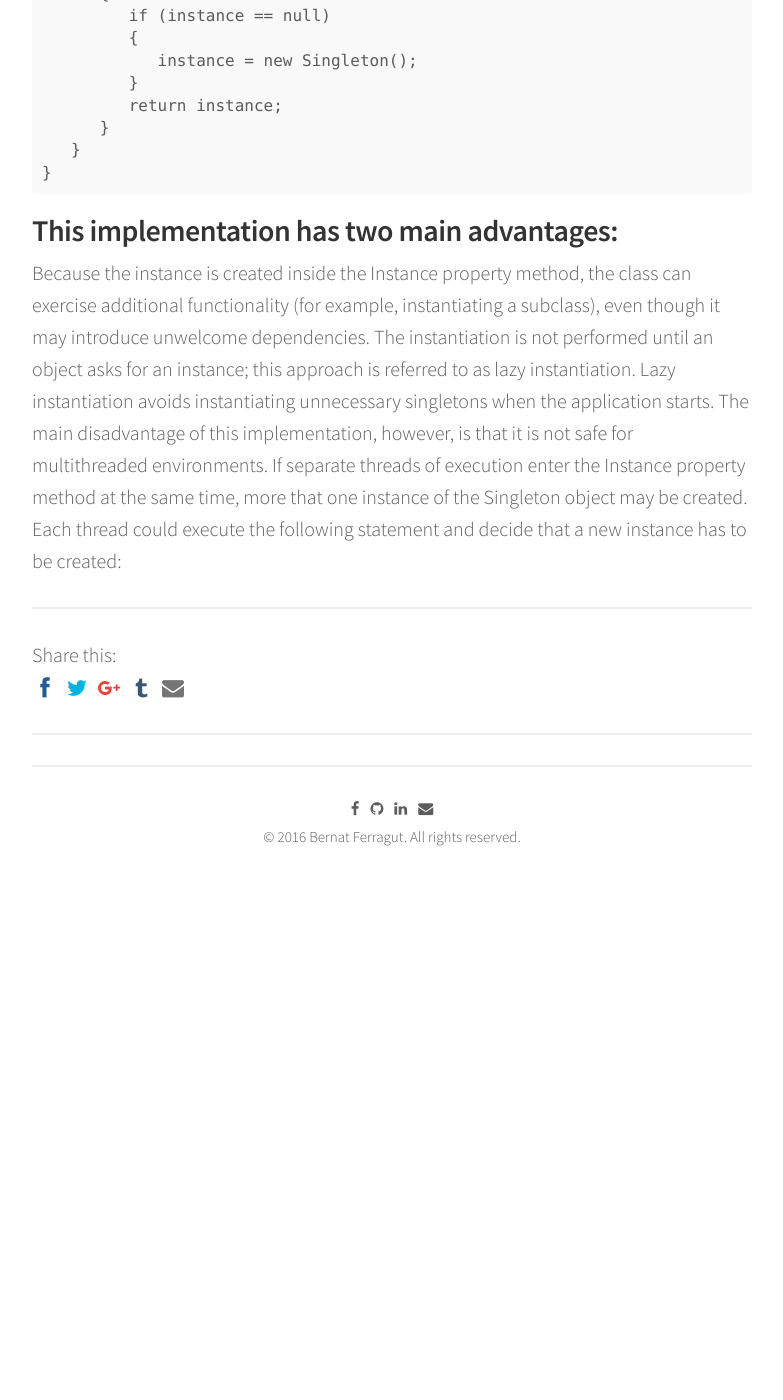
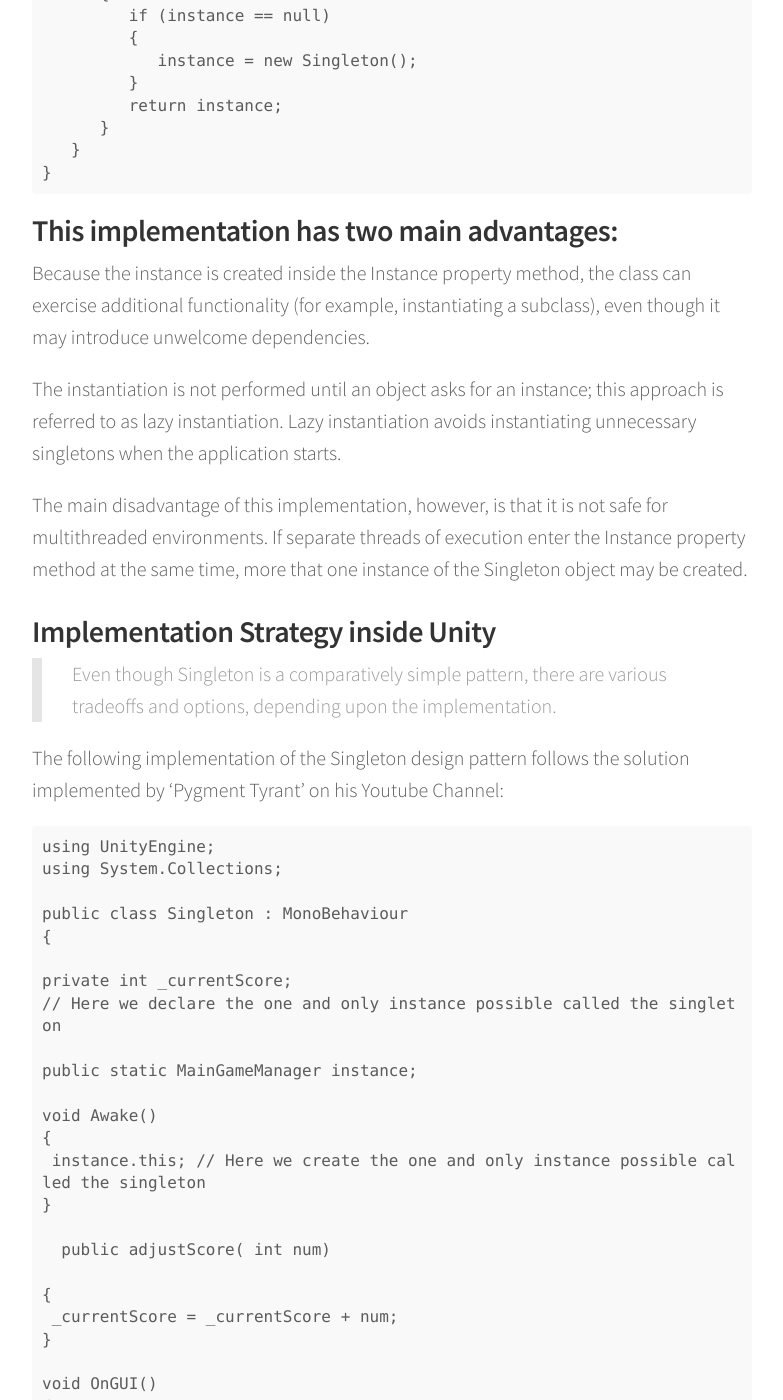
Before and after one commit to bernatferragut/FutureWeb-blog, a Jekyll site: the page built from _posts/28-11-16-VR-The Singleton Pattern.md, in a window 1280 px wide and 1400 px high, scrolled down 1463 px. Shown: the whole window, without its empty margins (248-1031 px from the left). Built offline with Jekyll 4.4.1, drawn with Linux system fonts in a browser that asks for light colours; nearby versions of some CDN libraries; comment, search, counter and statistics services are not loaded; before the commit the page ends 2412 px from its top, so only the background shows below that; some of the changed text lies outside the part shown.

Commit message:
Update 28-11-16-VR-The Singleton Pattern.md
The Singleton Pattern final part

```diff
--- a/_posts/28-11-16-VR-The Singleton Pattern.md
+++ b/_posts/28-11-16-VR-The Singleton Pattern.md
@@ -52,5 +52,51 @@
 ### This implementation has two main advantages:
 
 Because the instance is created inside the Instance property method, the class can exercise additional functionality (for example, instantiating a subclass), even though it may introduce unwelcome dependencies.
+
 The instantiation is not performed until an object asks for an instance; this approach is referred to as lazy instantiation. Lazy instantiation avoids instantiating unnecessary singletons when the application starts.
-The main disadvantage of this implementation, however, is that it is not safe for multithreaded environments. If separate threads of execution enter the Instance property method at the same time, more that one instance of the Singleton object may be created. Each thread could execute the following statement and decide that a new instance has to be created:
+
+The main disadvantage of this implementation, however, is that it is not safe for multithreaded environments. If separate threads of execution enter the Instance property method at the same time, more that one instance of the Singleton object may be created.
+
+### Implementation Strategy inside Unity
+
+> Even though Singleton is a comparatively simple pattern, there are various tradeoffs and options,
+depending upon the implementation.
+
+The following implementation of the Singleton design pattern follows the solution implemented by 'Pygment Tyrant' on his Youtube Channel:
+
+    using UnityEngine;
+    using System.Collections;
+
+    public class Singleton : MonoBehaviour
+    {
+
+    private int _currentScore;
+    // Here we declare the one and only instance possible called the singleton
+
+    public static MainGameManager instance;
+
+    void Awake()
+    {
+     instance.this; // Here we create the one and only instance possible called the singleton
+    }
+
+      public adjustScore( int num)
+
+    {
+     _currentScore = _currentScore + num;
+    }
+
+    void OnGUI()
+    {
+      GUI.Label (new Rect (10, 100, 100, 100), "Score = " + _currentScore);
+    }
+    }
+
+### This implementation advantages inside Unity:
+
+Because Unity forks inside a 'Component Oriented Forklflow', using the Singleton Pattern is very useful:
+
+1. It concentrates the main logic of the Game
+2. It avoids dispersing the main logic in tiny pieces
+3. Increases performance
+4. Facilitates to understand how the Game works
```
Also changed, not shown: other parts of _posts/28-11-16-VR-The Singleton Pattern.md (+1 -1 lines).
